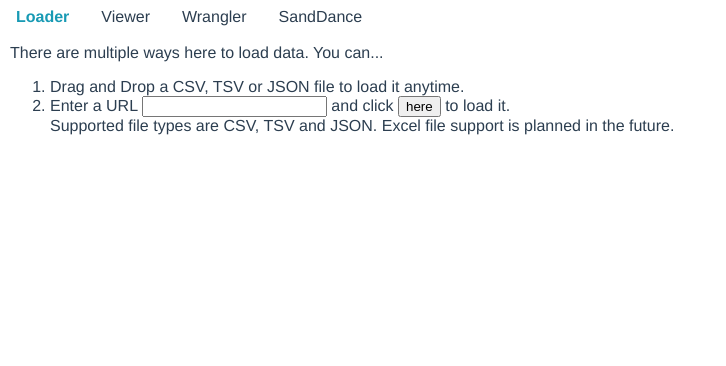
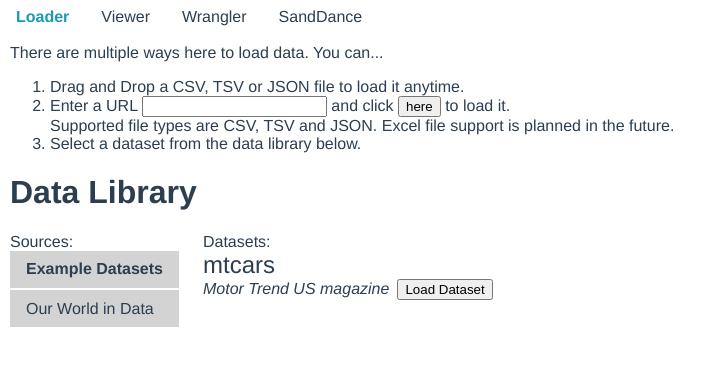
Before and after one commit to jansim/data-studio, a Vue app: page / in a window 1280 px wide. Shown: the top 366 px of the page, without its empty margins (0-726 px from the left). Built offline with nearby package versions, Linux system fonts and the light colour scheme.

Commit message:
Add DataLibrary

```diff
--- /dev/null
+++ b/src/modules/dataset-loader/DataLibrary.vue
@@ -0,0 +1,143 @@
+<template>
+  <h1>Data Library</h1>
+
+  <div class="data-library">
+    <div class="sources">
+      Sources:
+
+      <div :class="{active: activeSourceIndex === index}" :key="source.name + '-src'" class="source" v-for="(source, index) in sources" @click="activeSourceIndex = index"> {{ source.name }} </div>
+    </div>
+    <div class="entries">
+      Datasets:
+
+      <div class="loading" v-if="activeSource._loadingEntries">
+        Loading...
+      </div>
+
+      <template v-if="activeSource.entries">
+        <div :key="activeSource.name + '-' + entry.name" class="entry" v-for="entry in activeSource.entries">
+          <span class="name"> {{ entry.name }} </span>
+          <span v-if="entry.author" class="author"> {{ entry.author }} </span>
+
+          <button class="load" @click="loadDataset(entry)">Load Dataset</button>
+        </div>
+      </template>
+    </div>
+  </div>
+</template>
+
+<script>
+const DATA_SOURCES = [
+  {
+    name: 'Example Datasets',
+    entries: [
+      {
+        name: 'mtcars',
+        author: 'Motor Trend US magazine',
+        url: '/data/example/mtcars.csv'
+      }
+    ]
+  },
+  {
+    name: 'Our World in Data',
+    async loadEntries () {
+      const response = await fetch('https://api.github.com/repos/owid/owid-datasets/contents/datasets')
+      const dirs = await response.json()
+
+      return dirs.filter(entry => {
+        // Only allow directories
+        return entry.type === 'dir'
+      }).map((entry) => {
+        // Filter out the information we want
+        const urlSafeName = encodeURIComponent(entry.name)
+
+        const splitName = entry.name.split('-')
+        let name, author
+        if (splitName.length === 2) {
+          name = splitName[0]
+          author = splitName[1]
+        } else {
+          name = entry.name
+        }
+        const newEntry = {
+          name,
+          // Generating url from name alone here
+          // TODO: It will be safer to actually follow the API in entry.url here to get actual filenames in the future
+          url: `https://raw.githubusercontent.com/owid/owid-datasets/master/datasets/${urlSafeName}/${urlSafeName}.csv`
+        }
+        if (typeof author !== 'undefined') {
+          newEntry.author = author
+        }
+        return newEntry
+      })
+    }
+  }
+]
+
+export default {
+  name: 'DataLibrary',
+  data () {
+    return {
+      sources: DATA_SOURCES,
+      activeSourceIndex: 0
+    }
+  },
+  computed: {
+    activeSource () {
+      return this.sources[this.activeSourceIndex]
+    }
+  },
+  watch: {
+    activeSourceIndex: {
+      async handler (newActiveSourceIndex) {
+        const source = this.sources[newActiveSourceIndex]
+
+        // Retrieve source
+        if (source.loadEntries && !source.entries && !source._loadingEntries) {
+          source._loadingEntries = true
+
+          source.entries = await source.loadEntries()
+
+          source._loadingEntries = false
+        }
+      }
+    }
+  },
+  methods: {
+    loadDataset (entry) {
+      this.$emit('load', entry)
+    }
+  }
+}
+</script>
+
+<style lang="css" scoped>
+.data-library {
+  display: flex;
+}
+.sources {
+  padding-right: 1.5rem;
+}
+.source {
+  padding: 0.6rem 1rem;
+  margin-bottom: 2px;
+  cursor: pointer;
+  background-color: lightgrey;
+}
+.source.active {
+  font-weight: bold;
+}
+.entries {
+}
+.entry {
+  margin-bottom: 0.75rem;
+}
+.entry .name {
+  font-size: 1.5rem;
+  display: block;
+}
+.entry .author {
+  font-style: italic;
+  margin-right: 0.5rem;
+}
+</style>
--- a/src/modules/dataset-loader/DatasetLoader.vue
+++ b/src/modules/dataset-loader/DatasetLoader.vue
@@ -1,27 +1,36 @@
 <template>
-  <div>
-    There are multiple ways here to load data. You can...
+  <div class="data-loader">
+    <div class="intro">
+      There are multiple ways here to load data. You can...
 
-    <ol>
-      <li>Drag and Drop a CSV, TSV or JSON file to load it anytime.</li>
-      <li>Enter a URL <input v-bind="url" type="text" name="url-to-load" id="url-to-load"> and click <button @click="loadURL">here</button> to load it. <br> Supported file types are CSV, TSV and JSON. Excel file support is planned in the future.</li>
-      <!-- <li>Select a dataset from the data library below.</li> -->
-    </ol>
+      <ol>
+        <li>Drag and Drop a CSV, TSV or JSON file to load it anytime.</li>
+        <li>Enter a URL <input v-model="url" type="text" name="url-to-load" id="url-to-load"> and click <button @click="loadURL(url)">here</button> to load it. <br> Supported file types are CSV, TSV and JSON. Excel file support is planned in the future.</li>
+        <li>Select a dataset from the data library below.</li>
+      </ol>
+    </div>
+
+    <DataLibrary @load="loadURL($event.url)"/>
   </div>
 </template>
 
 <script>
+import DataLibrary from './DataLibrary.vue'
+
 export default {
   name: 'DatasetLoader',
   inject: ['moduleApi'],
+  components: {
+    DataLibrary
+  },
   data () {
     return {
       url: ''
     }
   },
   methods: {
-    loadURL () {
-      this.moduleApi.loadDatasets(this.url)
+    loadURL (url) {
+      this.moduleApi.loadDatasets([url])
 
       this.goToViewer()
     },
@@ -33,4 +42,8 @@
 </script>
 
 <style lang="css" scoped>
+.data-loader {
+  max-height: 100%;
+  overflow: auto;
+}
 </style>
```
Also changed, not shown: public/data/example/mtcars.csv (added).
